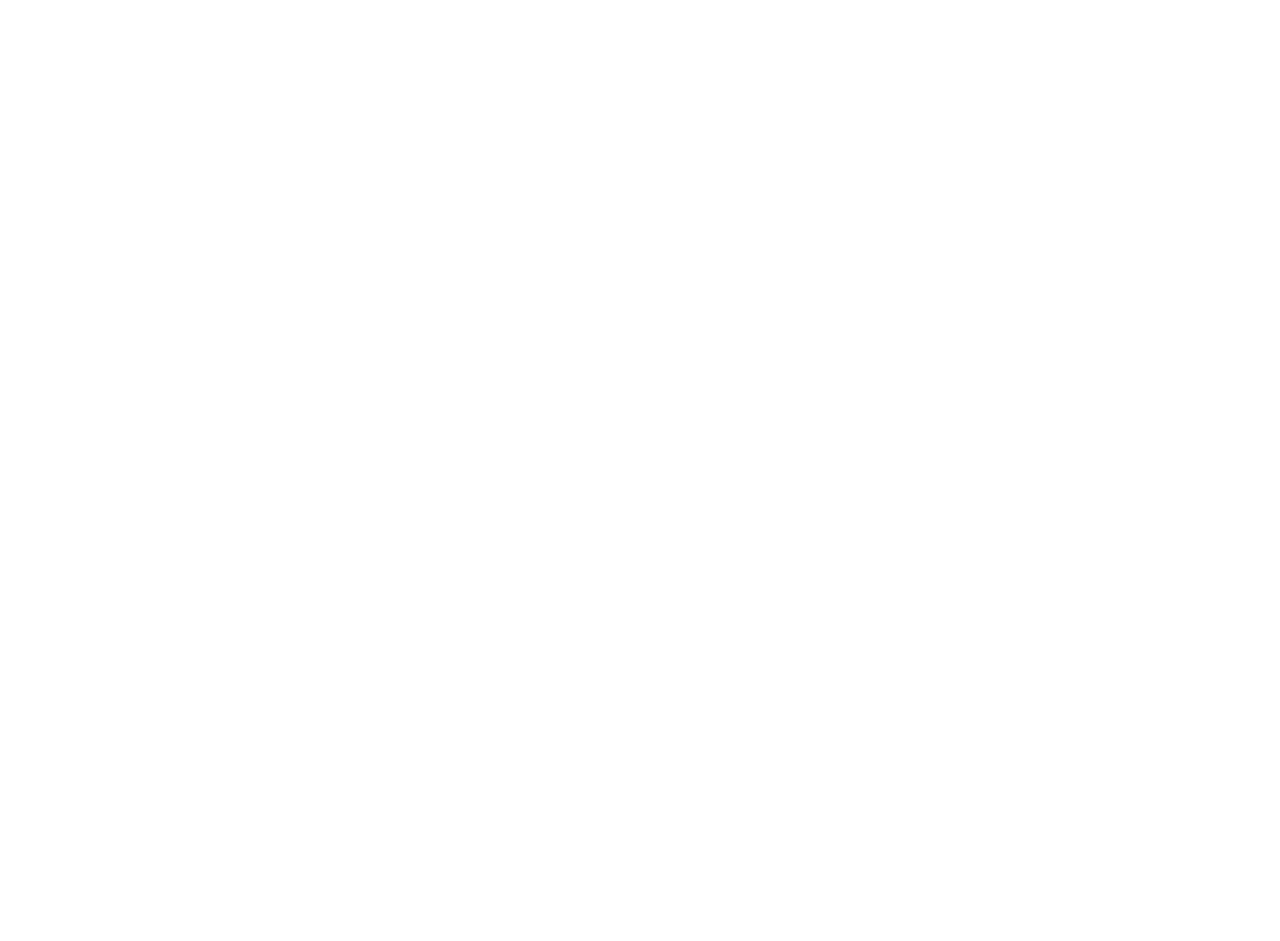
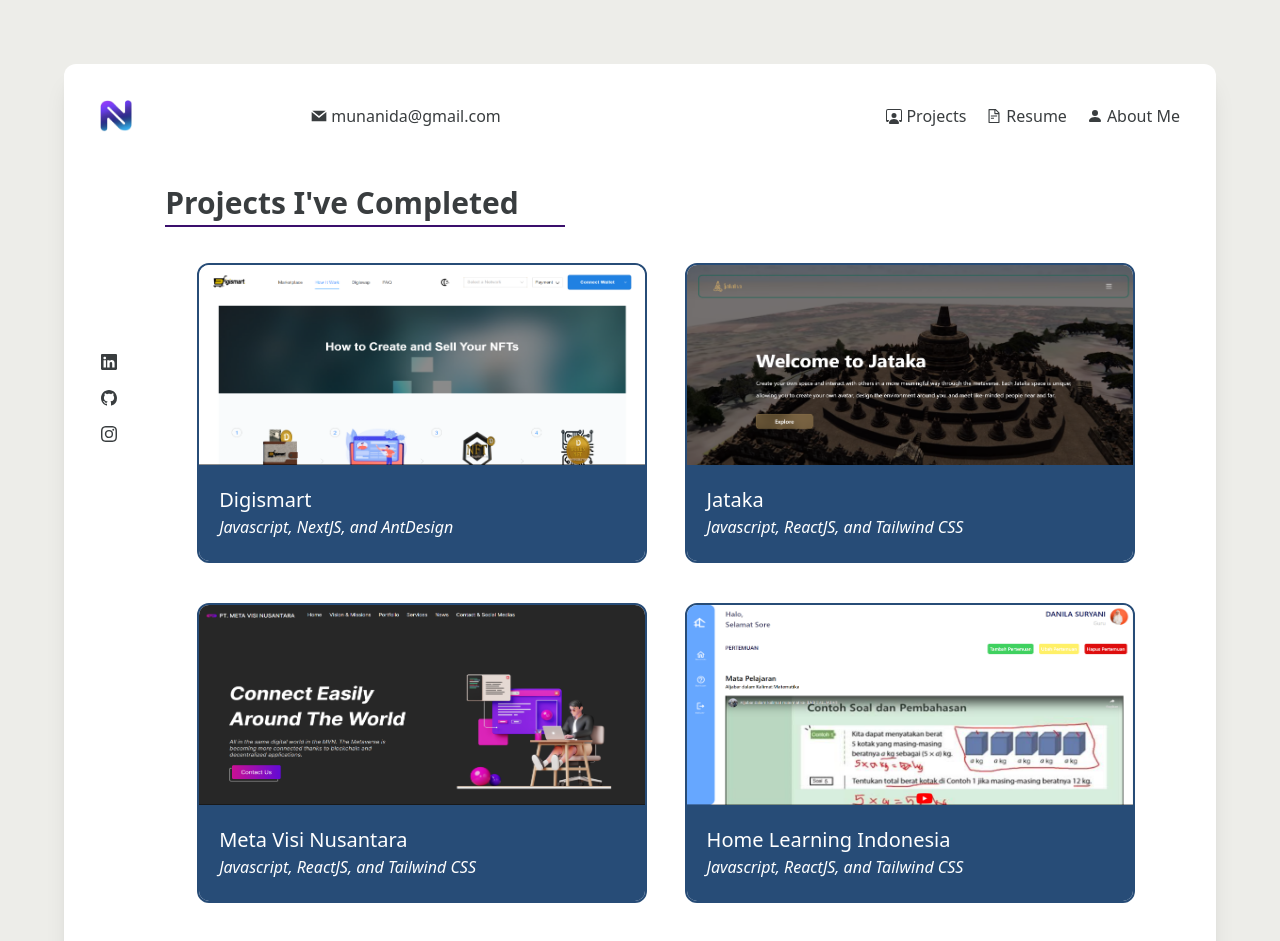
Before and after one commit to nidamuna/portofolio, a React (Create React App) app: page /portofolio/projects in a window 1280 px wide. Before the commit this address had no page. Shown: the top 941 px of the page. Before the commit the page ends 800 px from the top, so only its background shows below. Built offline with nearby package versions, Linux system fonts and the light colour scheme.

Commit message:
add projects2

```diff
--- a/src/App.js
+++ b/src/App.js
@@ -1,6 +1,7 @@
 import React from "react";
 import { BrowserRouter, Routes, Route } from 'react-router-dom';
 import Home from "./component/Home";
+import Projects2 from "./component/Project2";
 import Resume from "./component/Resume";
 
 function App() {
@@ -10,6 +11,7 @@
       <Routes>
         <Route path="/portofolio" element={<Home />} />
         <Route path="/portofolio/resume" element={<Resume />} />
+        <Route path="/portofolio/projects" element={<Projects2 />} />
         <Route path="/portofolio/about" element={<Resume />} />
       </Routes>
   </BrowserRouter>
--- a/src/component/Navbar.jsx
+++ b/src/component/Navbar.jsx
@@ -10,7 +10,7 @@
         {
           name: 'Projects',
           icon: <BsPersonWorkspace />,
-          url: "#projects"
+          url: "/portofolio/projects"
         },
         {
           name: 'Resume',
--- /dev/null
+++ b/src/component/Project2.jsx
@@ -0,0 +1,114 @@
+import React from 'react'
+import {BsLinkedin, BsGithub, BsInstagram} from "react-icons/bs"
+import hli from '../assets/hli.png'
+import mvn from '../assets/mvn.png'
+import jataka from '../assets/jataka.png'
+import digi from '../assets/digismart.png'
+import perpus from '../assets/perpus.png'
+import Navbar from './Navbar'
+
+const Projects2 = () => {
+    const links=[
+        {
+          name: "Linkedin",
+          icon: <BsLinkedin />,
+          url: "https://www.linkedin.com/in/nidamuna/"
+        },
+        {
+          name: "Github",
+          icon: <BsGithub />,
+          url: "https://github.com/nidamuna"
+        },
+        {
+          name: "Instagram",
+          icon: <BsInstagram />,
+          url: "https://github.com/nidamuna"
+        },
+      ]
+
+    const proj=[
+        {
+            name: "Digismart",
+            photo: digi,
+            code:"Javascript, NextJS, and AntDesign ",
+            url: "https://marketplace.digiswap.finance/"
+        },
+        {
+            name: "Jataka",
+            photo: jataka,
+            code:"Javascript, ReactJS, and Tailwind CSS ",
+            url: "https://www.jataka.io/"
+        },
+        {
+            name: "Meta Visi Nusantara",
+            photo: mvn,
+            code:"Javascript, ReactJS, and Tailwind CSS ",
+            url: "https://metavisinusantara.com/"
+        },
+        {
+            name: "Home Learning Indonesia",
+            photo: hli,
+            code:"Javascript, ReactJS, and Tailwind CSS ",
+            url: "https://hli.co.id/"
+        },
+        {
+            name: "Perpustakaan UNIMMA",
+            photo: perpus,
+            code:"Elementor, Wordpress, and CPanel",
+            url: "https://lib.unimma.ac.id/"
+        },
+    ]
+  return (
+    <>
+      <div className="w-full h-auto p-16 bg-[#edede9] dark:bg-[#5e5e5e] text-[#393d3f]">
+        <div className="bg-white dark:bg-[#edede9] p-5 rounded-xl shadow-xl">
+          <Navbar />
+          <div className="flex">
+            <div className="flex flex-col w-[50px] h-[500px] p-4 gap-5 items-center justify-center">
+                  {links.map((link) => (
+                     <div className="hover:scale-125">
+                        <a href={link.url} target="_blank" rel="noreferrer">
+                          {link.icon}
+                        </a>
+                     </div>
+                  ))}
+            </div>
+                <div id="projects" className='px-8 my-8 w-full min-h-[500px] flex flex-col justify-start items-start'>
+                    <div className='w-full'>
+                            <h1 className='font-bold text-[30px] w-[70%]'>
+                                Projects I've Completed
+                            </h1>
+                            <div className='bg-[#3a0f6c] w-[400px] h-[2px]' />
+                    </div>
+                        <div className='px-8 grid grid-cols-2 gap-10 mt-9'>
+                            {proj.map((link) => (
+                                <>
+                                    <div className='w-[450px] h-[300px] overflow-hidden rounded-xl border-[2px] border-[#274c77] hover:border-[#104256] '>
+                                        <img
+                                            className='w-[450px] h-[200px] -z-10'
+                                            src={link.photo}
+                                            alt={link.name}
+                                        />
+                                        <a href={link.url} target="_blank" rel="noreferrer">
+                                            <div className='z-30 w-[450px] h-[100px] p-5 text-white overflow-hidden bg-[#274c77] hover:bg-[#104256]'>
+                                            <p className='font-medium text-[20px]'>
+                                                    {link.name}
+                                            </p>
+                                            <p className='font-normal text-[16px] italic'>
+                                                    {link.code}
+                                            </p>
+                                            </div>
+                                        </a>
+                                    </div>
+                                </>
+                            ))}
+                        </div>
+                </div>
+            </div>
+        </div>
+      </div>
+   </>
+  )
+}
+
+export default Projects2
--- a/src/component/Projects.jsx
+++ b/src/component/Projects.jsx
@@ -4,6 +4,7 @@
 import jataka from '../assets/jataka.png'
 import digi from '../assets/digismart.png'
 import perpus from '../assets/perpus.png'
+import { Link } from 'react-router-dom'
 
 const Projects = () => {
     const proj=[
@@ -81,11 +82,11 @@
                         my professional background, I kindly invite
                         you to review my resume.
                     </h1>
-                    <a href="resume" >
+                    <Link to="/portofolio/resume" >
                         <button className='hover:scale-110 mt-6 border-2 border-[#3a0f6c] px-4 py-2 rounded-full'>
                             Go to my resume
                         </button>
-                    </a>
+                    </Link>
                 </div>
            </div>
         </div>
```
